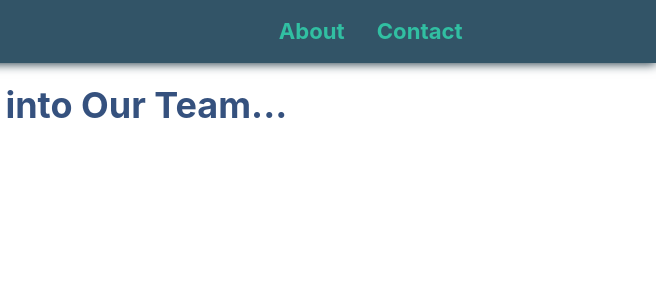
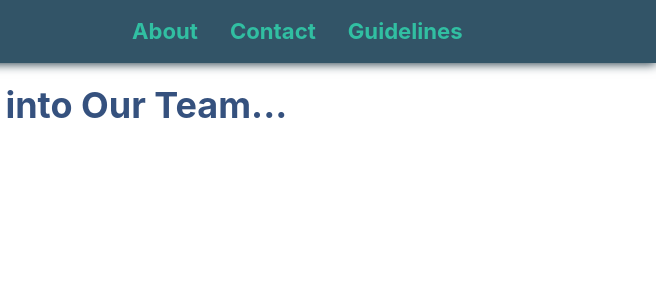
Before and after one commit to danie1h/watch-what, a Gatsby site: page /about in a window 1280 px wide. Shown: the top 283 px of the page, 624-1280 px from the left. Built offline with nearby package versions, Linux system fonts and the light colour scheme; Gatsby itself is replaced by a stand-in of ours.

Commit message:
Add link to nav header

```diff
--- a/src/components/header.js
+++ b/src/components/header.js
@@ -94,6 +94,23 @@ const Header = ({ siteTitle }) => (
             Contact
           </h3>
         </Link>
+        <Link
+          to="/guidelines/"
+          style={{
+            color: 'hsl(168, 59%, 47%)',
+            textDecoration: 'none',
+          }}
+        >
+          <h3
+            className="nav-item"
+            style={{
+              margin: 'auto',
+              padding: '1rem',
+            }}
+          >
+            Guidelines
+          </h3>
+        </Link>
       </div>
     </div>
   </div>
```
